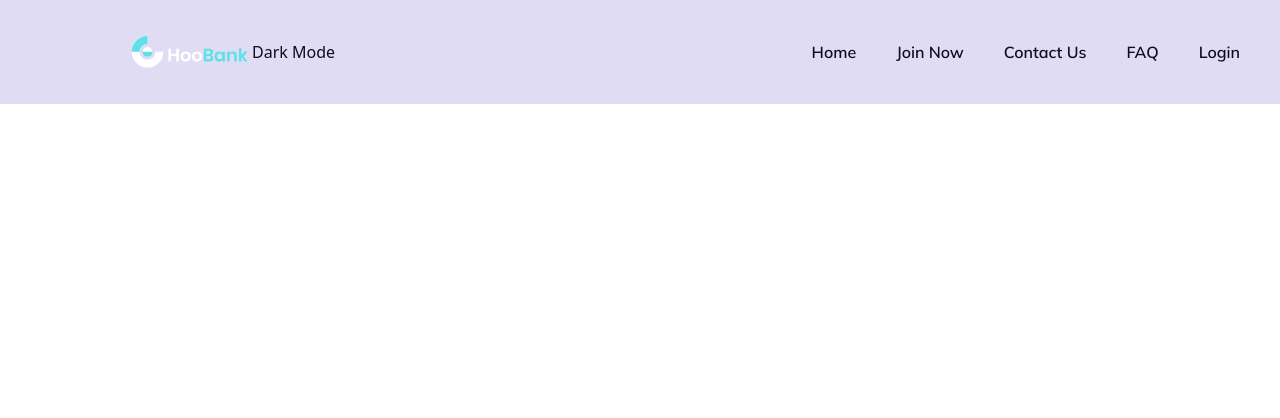
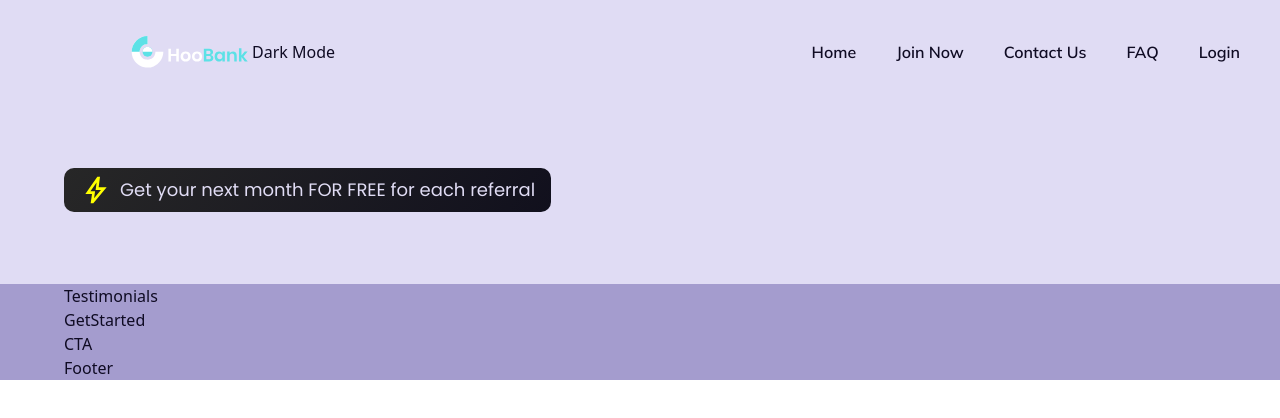
Before and after one commit to wakeupaj/luminarfinance, a React (Vite) app: page / in a window 1280 px wide. Shown: the top 418 px of the page. Built offline with nearby package versions, Linux system fonts and the light colour scheme.

Commit message:
page routing update

```diff
--- a/src/App.jsx
+++ b/src/App.jsx
@@ -1,14 +1,13 @@
-import React, { useState, createContext, useContext  } from 'react';
-import styles from './style';
+import React from 'react';
 import { Home, Join, Contact, FAQ, Login,  } from './pages';
 import { Navbar } from './components/index.js';
 import {
   BrowserRouter as Router,
   Routes,
-  Route
+  Route,
+  Navigate
 } from 'react-router-dom';
-import { ThemeProvider, useTheme } from './context/ThemeContext';
-
+import { ThemeProvider } from './context/ThemeContext';
 
 export const App = () => {
   return (
@@ -17,7 +16,8 @@
         <Router>
           <Navbar />
           <Routes>
-            <Route path="/home" element={<Home />} />
+            <Route path="/" element={<Home />} />
+            <Route path="/home" element={<Navigate replace to="/" />} />
             <Route path="/join" element={<Join />} />
             <Route path="/contact" element={<Contact />} />
             <Route path="/faq" element={<FAQ />} />
```
